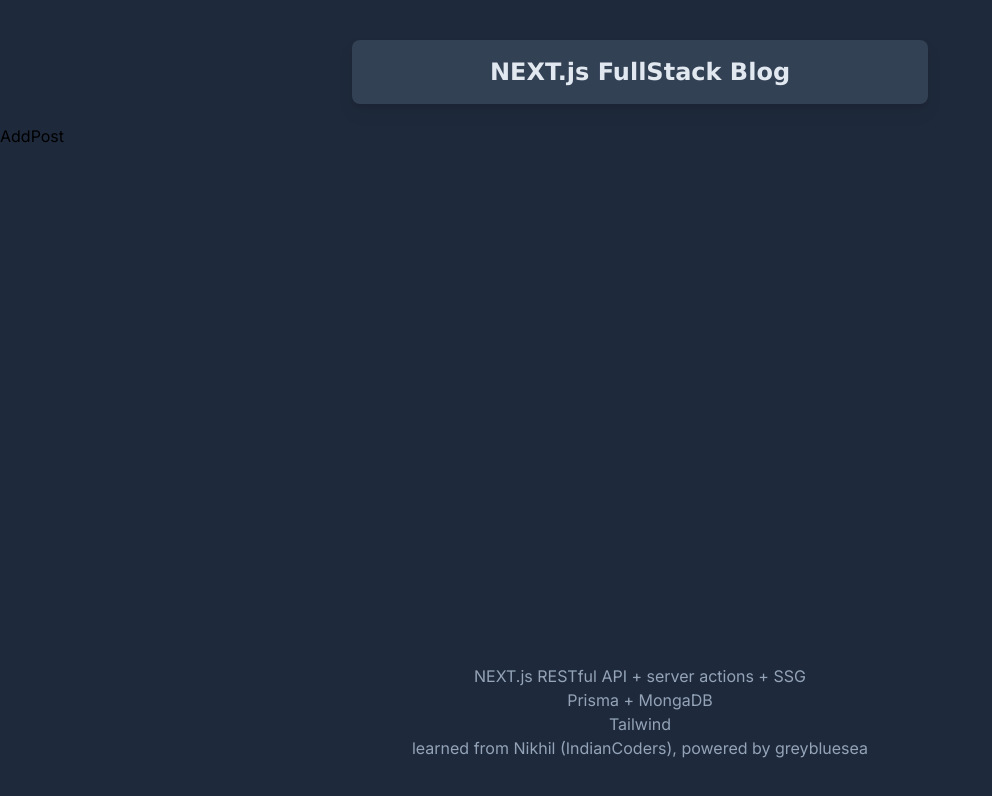
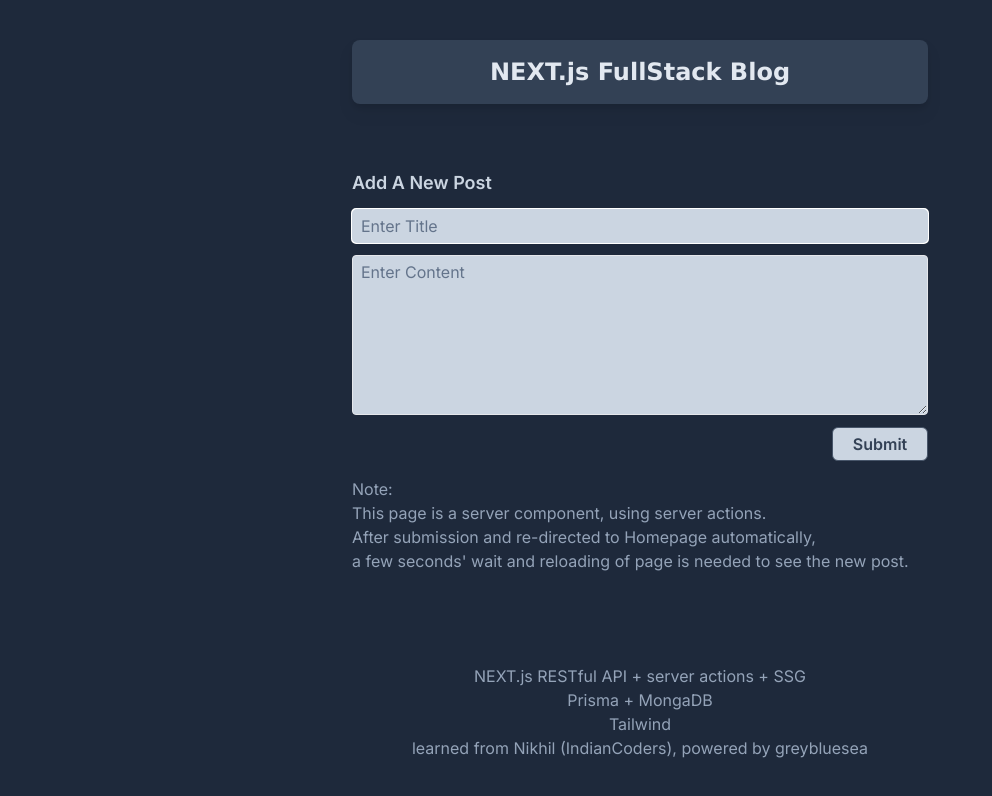
Before and after one commit to greybluesea/nextjs-fullstack-blog, a Next.js app: page /post/add in a window 1280 px wide. Shown: the top 796 px of the page, without its empty margins (0-992 px from the left). Built offline with nearby package versions, Linux system fonts and the light colour scheme.

Commit message:
AddPost page working well

```diff
--- a/app/api/post/[id]/route.ts
+++ b/app/api/post/[id]/route.ts
@@ -25,10 +25,17 @@
   }
 };
 
-export const PUT = async (req: Request) => {
+export const PUT = async (
+  req: Request,
+  {
+    params: { id },
+  }: {
+    params: { id: string };
+  }
+) => {
   try {
     const { title, description } = await req.json();
-    const id = req.url.split("post/")[1];
+
     await main();
     const newPost = await prisma.post.update({
       data: { title, description },
--- a/app/layout.tsx
+++ b/app/layout.tsx
@@ -21,6 +21,7 @@
           " w-full min-h-screen flex flex-col justify-between "
         }
       >
+        <>
           <section
             id="title"
             className="w-3/4 md:w-2/4 m-auto max-w-xl p-4 my-5 mt-10 rounded-lg drop-shadow-lg bg-slate-700"
@@ -30,6 +31,7 @@
             </h1>
           </section>
           {children}
+        </>
         <ul className="hidden md:flex mt-auto mb-10 mx-auto  flex-col justify-center items-center text-slate-400">
           <li>NEXT.js RESTful API + server actions + SSG</li>
           <li>Prisma + MongaDB</li>
--- a/app/page.tsx
+++ b/app/page.tsx
@@ -4,7 +4,7 @@
 
 async function fetchPosts() {
   const res = await fetch("http://localhost:3000/api/post", {
-    next: { revalidate: 10 },
+    next: { revalidate: 60 },
   });
 
   const data = await res.json();
--- a/app/post/add/page.tsx
+++ b/app/post/add/page.tsx
@@ -1,9 +1,61 @@
 import React from "react";
+import { redirect } from "next/navigation";
+import { prisma } from "@/prisma/singleton";
+import { main } from "@/app/api/post/route";
 
-type Props = {};
+async function addNew(data: FormData) {
+  "use server";
 
-const AddPost = (props: Props) => {
-  return <div>AddPost</div>;
+  const title = data.get("title");
+  const description = data.get("description");
+  if (
+    title &&
+    description &&
+    typeof title === "string" &&
+    typeof description === "string"
+  ) {
+    await main();
+
+    await prisma.post.create({ data: { title, description } });
+
+    redirect("/");
+  }
+}
+
+const AddPost = () => {
+  return (
+    <>
+      <form action={addNew} className="flex gap-3 flex-col  ">
+        {/*  <label>Title</label> */}
+        <h2 className="text-slate-300 font-semibold text-lg">Add A New Post</h2>
+        <input
+          type="text"
+          placeholder="Enter Title"
+          name="title"
+          className="border placeholder-slate-500 bg-slate-300 rounded px-2 py-1 outline-slate-300 focus-within:border-slate-100"
+          autoFocus
+        />
+        {/* <label>Ceontent</label> */}
+        <textarea
+          name="description"
+          placeholder="Enter Content"
+          className="h-40 placeholder-slate-500  border bg-slate-300 rounded px-2 py-1 outline-slate-300 focus-within:border-slate-100 focus-within:ring-offset-5"
+        />
+        <button className="btn-or-link w-24 ml-auto" type="submit">
+          Submit
+        </button>
+      </form>
+      <ul className="flex mt-4  flex-col  text-slate-400">
+        <li>Note:</li>
+        <li>This page is a server component, using server actions.</li>
+        <li>After submission and re-directed to Homepage automatically,</li>
+        <li>
+          a few seconds' wait and reloading of page is needed to see the new
+          post.
+        </li>
+      </ul>
+    </>
+  );
 };
 
 export default AddPost;
--- /dev/null
+++ b/app/post/layout.tsx
@@ -0,0 +1,7 @@
+export default function PostModificationLayout({
+  children,
+}: {
+  children: React.ReactNode;
+}) {
+  return <div className="w-3/4 md:w-2/4 m-auto max-w-xl">{children}</div>;
+}
--- a/next.config.js
+++ b/next.config.js
@@ -1,4 +1,8 @@
 /** @type {import('next').NextConfig} */
-const nextConfig = {}
+const nextConfig = {
+  experimental: {
+    serverActions: true,
+  },
+};
 
-module.exports = nextConfig
+module.exports = nextConfig;
```
Lines whose indentation alone changed are shown as unchanged.
